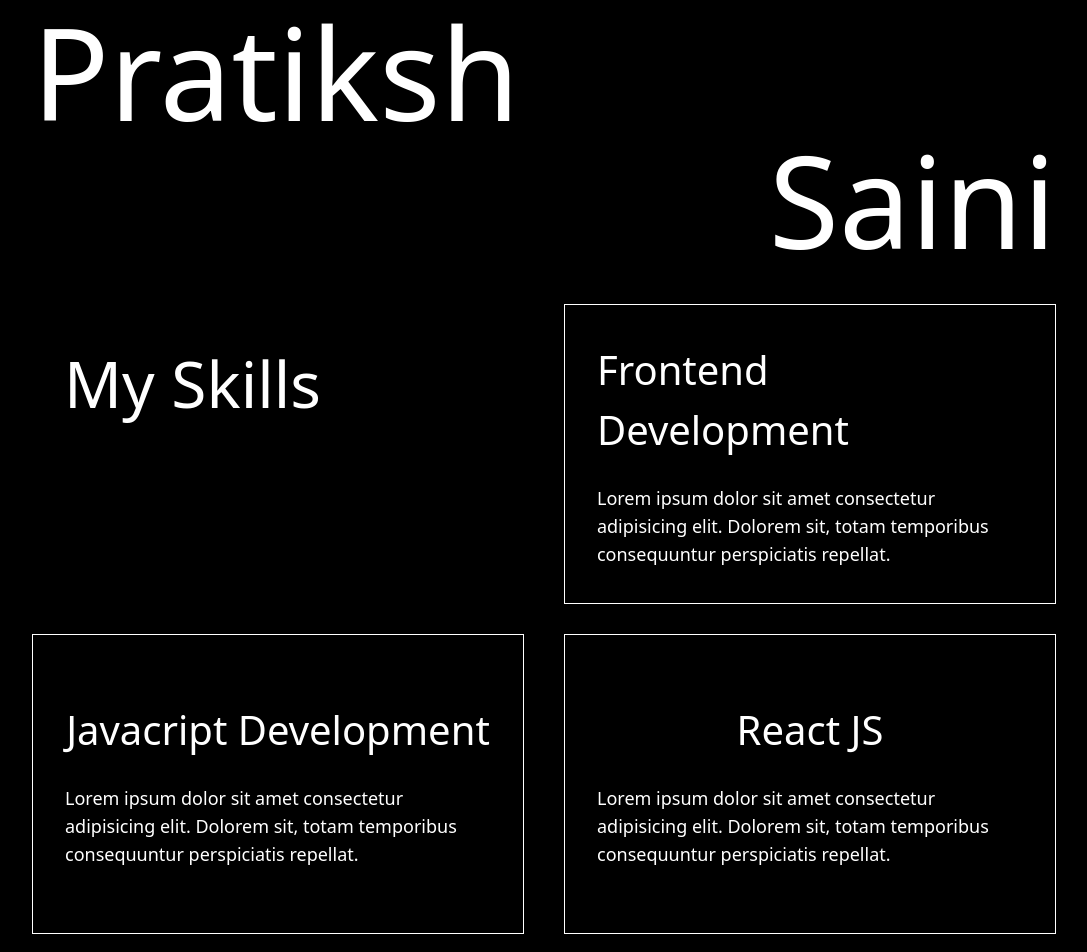
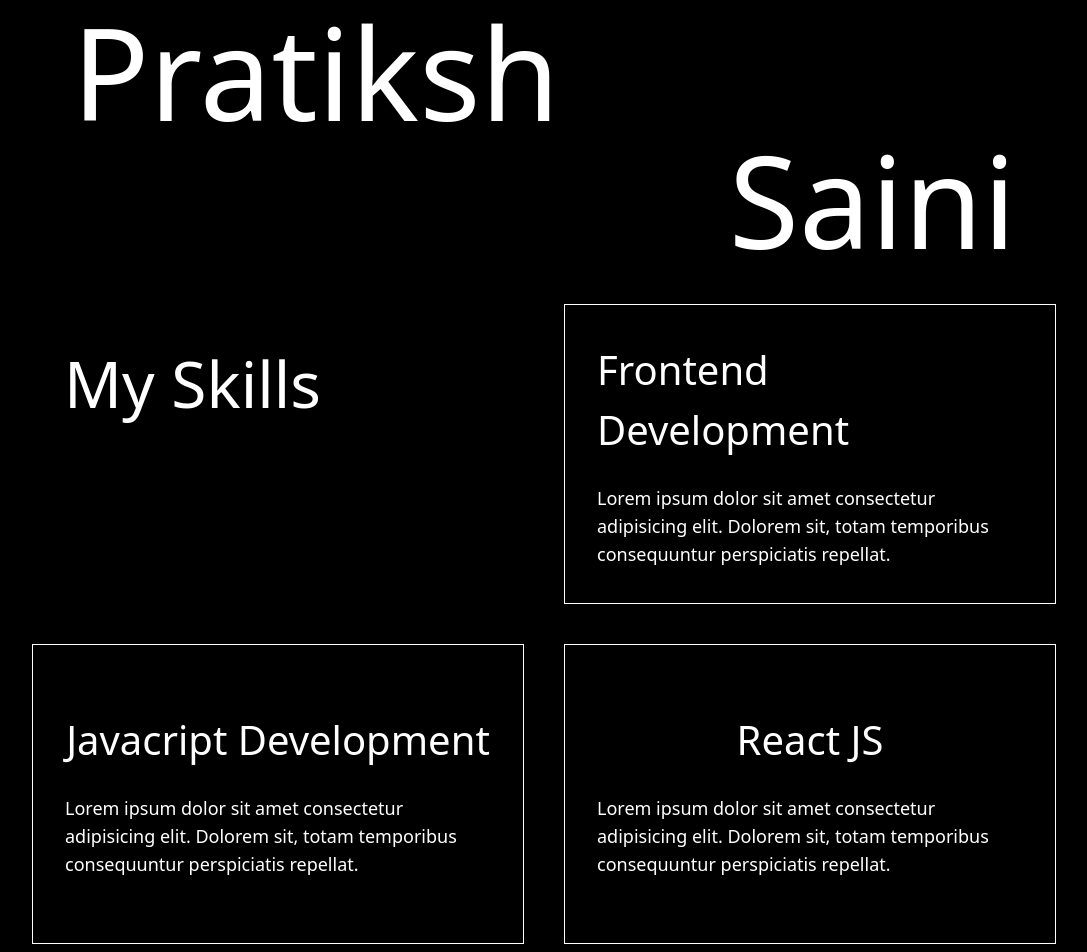
Before and after one commit to pratikshsaini/mywebsite, a website: page index.html in a window 1280 px wide. Shown: the part 80-1032 px from the top of the page, without its empty margins (96-1183 px from the left). Drawn offline with Linux system fonts and the light colour scheme.

Commit message:
Skill Section Updated

```diff
--- a/index.html
+++ b/index.html
@@ -25,22 +25,23 @@
     <div class="hero-section">
       <div class="container w-[80%] m-auto">
         <div class="hero-content flex flex-col">
-          <div class="first-name text-white text-left text-9xl">Pratiksh</div>
-          <div class="second-name text-white text-right text-9xl">Saini</div>
+          <div class="first-name text-white text-left text-9xl ml-10">Pratiksh</div>
+          <div class="second-name text-white text-right text-9xl mr-10">Saini</div>
         </div>
       </div>
     </div>
 
     <div class="my-skills">
-      <div class="container w-[80%] m-auto flex flex-col gap-2.5">
-        <div class="section flex justify-between items-center gap-10 mb-2.5">
+      <div class="container w-[80%] m-auto">
+        <!-- <div class="section flex justify-between items-center gap-10 mb-2.5"> -->
+        <div class="skill-content grid grid-cols-2 gap-10">
           <div
-            class="skill-text font-medium text-[4rem] w-1/2 h-[18.75rem] text-white p-8"
+            class="skill-text font-medium text-[4rem]  h-[18.75rem] text-white p-8"
           >
             My Skills
           </div>
           <div
-            class="skill-one text-[2.5rem] w-1/2 h-[18.75rem] border-solid border text-white p-8 flex flex-col items-center gap-6 justify-center"
+            class="skill-one text-[2.5rem]  h-[18.75rem] border-solid border text-white p-8 flex flex-col  items-center gap-6 justify-center "
           >
             <h3>Frontend Development</h3>
             <p class="text-lg">
@@ -48,10 +49,10 @@
               sit, totam temporibus consequuntur perspiciatis repellat.
             </p>
           </div>
-        </div>
-        <div class="section flex justify-between items-center gap-10 mt-2.5">
+          <!-- </div> -->
+          <!-- <div class="section flex justify-between items-center gap-10 mt-2.5"> -->
           <div
-            class="skill-two text-[2.5rem] w-1/2 h-[18.75rem] border-solid border text-white p-8 flex flex-col items-center gap-6 justify-center"
+            class="skill-two text-[2.5rem] h-[18.75rem] border-solid border text-white p-8 flex flex-col items-center gap-6 justify-center"
           >
             <h3>Javacript Development</h3>
             <p class="text-lg">
@@ -60,7 +61,7 @@
             </p>
           </div>
           <div
-            class="skill-three text-[2.5rem] w-1/2 h-[18.75rem] border-solid border text-white p-8 flex flex-col items-center gap-6 justify-center"
+            class="skill-three text-[2.5rem]  h-[18.75rem] border-solid border text-white p-8 flex flex-col items-center gap-6 justify-center"
           >
             <h3>React JS</h3>
             <p class="text-lg">
@@ -68,6 +69,7 @@
               sit, totam temporibus consequuntur perspiciatis repellat.
             </p>
           </div>
+          <!-- </div> -->
         </div>
       </div>
     </div>
@@ -75,7 +77,9 @@
     <div class="testimonial">
       <div class="container w-[80%] m-auto">
         <h3 class="font-semibold text-[4rem] font-sans">Testimonial</h3>
-        <div class="testimonial-content w-full h-[30rem] p-12 border-solid border">
+        <div
+          class="testimonial-content w-full h-[30rem] p-12 border-solid border"
+        >
           <p>
             Lorem ipsum dolor sit amet consectetur adipisicing elit. Fuga ad
             quidem, excepturi fugit tempore eum quod possimus id nostrum
```
Also changed, not shown: output.css.
